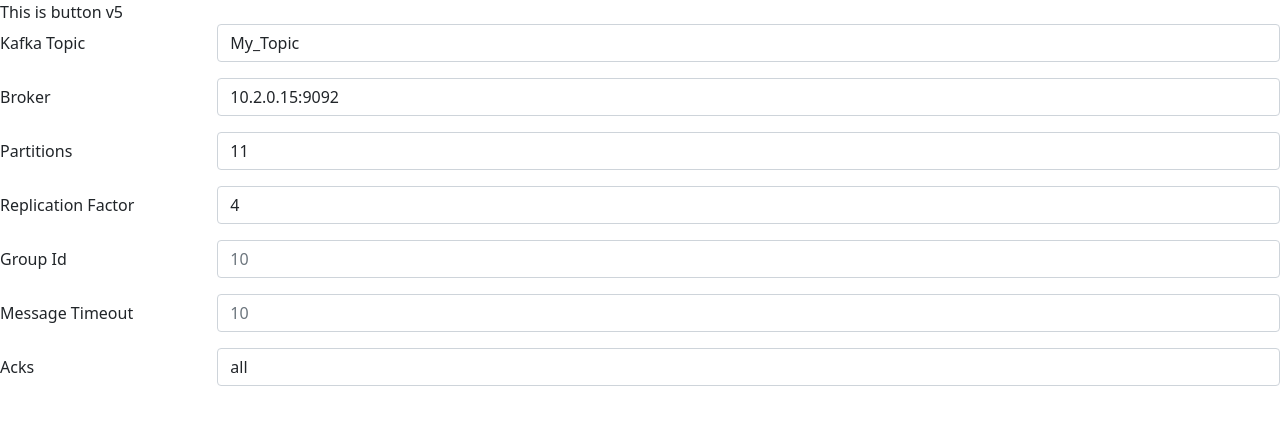
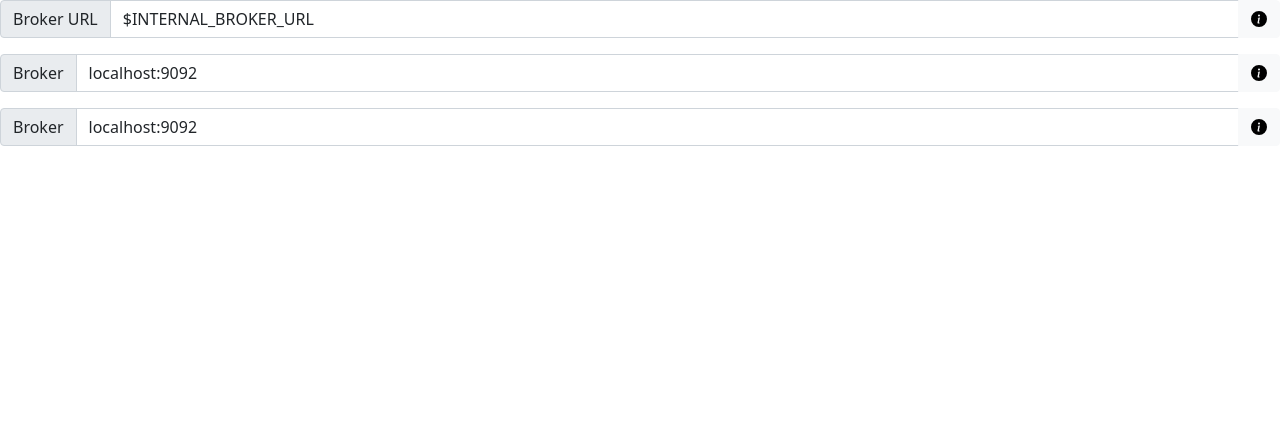
Before and after one commit to devlibx/devlibx-ui, a React (Create React App) app: page / in a window 1280 px wide. Shown: the top 424 px of the page. Built offline with nearby package versions, Linux system fonts and the light colour scheme.

Commit message:
Added a sample for kafka broker input

```diff
--- a/package.json
+++ b/package.json
@@ -13,6 +13,7 @@
     "react": "^17.0.2",
     "react-bootstrap": "^2.0.4",
     "react-dom": "^17.0.2",
+    "react-icons": "^4.3.1",
     "react-scripts": "5.0.0",
     "web-vitals": "^2.1.2"
   },
--- /dev/null
+++ b/src/components/Kafka/KafkaBroker.js
@@ -0,0 +1,60 @@
+import { InputGroup, FormControl, Button, Tooltip, OverlayTrigger, Image, Popover } from 'react-bootstrap';
+import { BsFillInfoCircleFill } from "react-icons/bs";
+import React, { useState, useRef } from 'react';
+
+function KafkaBroker({ brokers, helpStr, leftSideTitle }) {
+    const [broker, setBroker] = useState(brokers)
+    const ref = useRef(null);
+
+    const checkBrokerValue = (event) => {
+        // TODO - check if broker value contains correct port GrTooltip
+    }
+
+    const popover = (
+        <Popover id="popover-basic">
+          <Popover.Header as="h3">Info</Popover.Header>
+          <Popover.Body>{helpStr}</Popover.Body>
+        </Popover>
+      );
+
+    return (
+        <div ref={ref}>
+            <InputGroup  className="mb-3">
+                <InputGroup.Text id="basic-addon1">{leftSideTitle}</InputGroup.Text>
+                <FormControl
+                    placeholder={broker}
+                    aria-label={broker}
+                    aria-describedby="basic-addon1"
+                    onBlur={checkBrokerValue}
+                    onChange={(e) => setBroker(e.target.value)}
+                    value={broker}
+                />
+
+                <OverlayTrigger
+                    placement="bottom"
+                    overlay={
+                    <Tooltip >
+                        Tooltip on <strong>{helpStr}</strong>.
+                    </Tooltip>
+                    }
+                >
+                        {({  ...triggerHandler }) => (
+                            <Button variant="light" {...triggerHandler} className="d-inline-flex align-items-center">
+                                <BsFillInfoCircleFill/>
+                            </Button>
+                        )}
+                </OverlayTrigger>
+
+            </InputGroup>
+        </div>
+    )
+}
+
+KafkaBroker.defaultProps = {
+    brokers: "localhost:9092",
+    helpStr: "Plese provide the broker url e.g. localhost:9092",
+    leftSideTitle: "Broker"
+}
+
+
+export default KafkaBroker
--- a/src/components/Kafka/index.js
+++ b/src/components/Kafka/index.js
@@ -1 +1,3 @@
 export { default } from "./KafkaConsumer";
+export { default } from "./KafkaProducer";
+export { default } from "./KafkaBroker";
--- a/src/index.js
+++ b/src/index.js
@@ -2,11 +2,12 @@ import React from 'react';
 import ReactDOM from 'react-dom';
 import Button from './components/Button/Button'
 import KafkaConsumer from './components/Kafka/KafkaConsumer'
+import KafkaBroker from './components/Kafka/KafkaBroker'
 
 ReactDOM.render(
   <React.StrictMode>
-    <Button/>
-    <KafkaConsumer
+
+    {/* <KafkaConsumer
       kafk_consumer={
         {
           topic: "My_Topic",
@@ -17,7 +18,19 @@ ReactDOM.render(
           publish_message_timeout_ms: 1001,
           acks: "all"
         }
-      } />
+      } />      */}
+
+      {/* Add a Kafka broker input */}
+      <KafkaBroker
+        helpStr="You can specify a container to control the DOM element the overlay is appended to. This is especially useful when styles conflict with your Overlay's.        "
+        leftSideTitle="Broker URL"
+        brokers="$INTERNAL_BROKER_URL"
+      />
+
+      <KafkaBroker/>
+
+      <KafkaBroker/>
+
   </React.StrictMode>,
   document.getElementById('root')
 );
```
Also changed, not shown: src/components/Kafka/KafkaProducer.js (added, +13 -0 lines), 2 other files (tests, documents, lock files or other folders).
